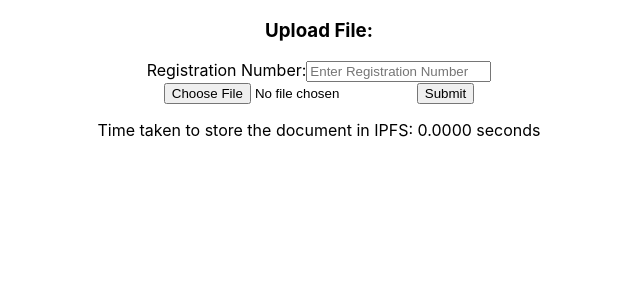
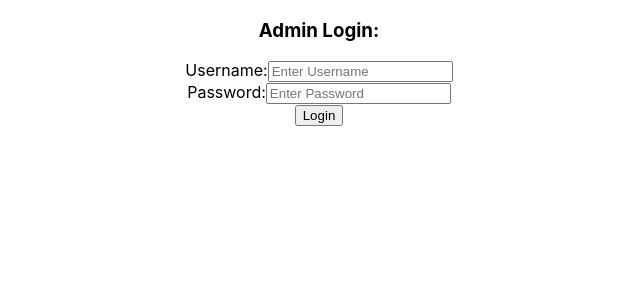
Before and after one commit to rheajacob02/bc_frontend, a React (Create React App) app: page /admin in a window 1280 px wide. Shown: the top 300 px of the page, without its empty margins (321-961 px from the left). Built offline with nearby package versions, Linux system fonts and the light colour scheme; what kubo-rpc-client would draw is missing.

Commit message:
recipient and admin login

```diff
--- a/src/pages/Recipient.js
+++ b/src/pages/Recipient.js
@@ -3,27 +3,49 @@ import axios from "axios";
 
 export const Recipient = () => {
   const [regNumber, setRegNumber] = useState("");
-  const [documents, setDocuments] = useState([]); // To store fetched CIDs of documents
+  const [phoneNumber, setPhoneNumber] = useState(""); // State hook for phone number
+  const [documents, setDocuments] = useState([]);
+  const [message, setMessage] = useState(""); // To show messages to the user
 
   const handleFetchDocuments = async () => {
+    if (!regNumber || !phoneNumber) {
+      setMessage("Please enter both registration number and phone number.");
+      return;
+    }
+
     let start = performance.now();
     try {
       const response = await axios.get(
-        `http://127.0.0.1:3001/getDocumentByRegNumber?regNumber=${regNumber}`
+        `http://127.0.0.1:3001/getDocumentByRegNumber`,
+        {
+          params: {
+            regNumber,
+            phoneNumber,
+          },
+        }
       );
-      setDocuments(response.data.cids);
-      console.log(response.data.cids); // Backend returns an array of CIDs
+      if (response.status === 200 && response.data.cids) {
+        setDocuments(response.data.cids);
+        setMessage("");
+      } else {
+        setMessage("No documents found or access denied.");
+        setDocuments([]);
+      }
       let end = performance.now();
-      console.log("Time taken to fetch fromm ipfs= ", end - start);
+      console.log(
+        "Time taken to fetch from IPFS: ",
+        (end - start).toFixed(4),
+        "ms"
+      );
     } catch (error) {
       console.error("Error fetching documents:", error);
+      setMessage("Error fetching documents. Please try again.");
     }
   };
 
   return (
-    <div className="">
+    <div>
       <h3>Fetch Your Documents:</h3>
-
       <div>
         <label>Registration Number:</label>
         <input
@@ -32,7 +54,17 @@ export const Recipient = () => {
           value={regNumber}
           onChange={(e) => setRegNumber(e.target.value)}
         />
+        <br />
+        <label>Phone Number:</label>
+        <input
+          type="tel"
+          placeholder="Enter Phone Number"
+          value={phoneNumber}
+          onChange={(e) => setPhoneNumber(e.target.value)}
+        />
+        <br />
         <button onClick={handleFetchDocuments}>Fetch Documents</button>
+        {message && <p>{message}</p>} {/* Display message to the user */}
       </div>
 
       {documents.length > 0 && (
@@ -41,10 +73,9 @@ export const Recipient = () => {
           <ul>
             {documents.map((cid, index) => (
               <li key={index}>
-                {/* Link to download the document from IPFS using CID */}
                 <button>
                   <a
-                    href={`http://13.232.187.19:8080/ipfs/${cid}`}
+                    href={`http://65.2.190.0:8080/ipfs/${cid}`}
                     target="_blank"
                     rel="noopener noreferrer"
                   >
--- a/src/pages/RecipientLogin.js
+++ b/src/pages/RecipientLogin.js
@@ -14,8 +14,7 @@ export const RecipientLogin = () => {
         regNumber,
         password,
       });
-      setResponse(res);
-      console.log(res);
+      setResponse(res.data);
     } catch (error) {
       console.error("Error logging in", error);
     }
@@ -41,7 +40,7 @@ export const RecipientLogin = () => {
         <br />
         <button>Submit</button>
       </form>
-      <p>{response}</p>
+      {/* <p>{response}</p> */}
     </div>
   );
 };
--- a/src/pages/admin.js
+++ b/src/pages/admin.js
@@ -3,13 +3,67 @@ import { Buffer } from "buffer";
 import { create } from "kubo-rpc-client";
 import axios from "axios";
 
-const client = create("/ip4/13.232.187.19/tcp/5001");
+const client = create("/ip4/65.2.190.0/tcp/5001");
 
 export const Admin = () => {
   const [buffer, setBuffer] = useState(null);
   const [name, setName] = useState("");
   const [regNumber, setRegNumber] = useState("");
   const [timeTaken, setTimeTaken] = useState(0);
+  const [username, setUsername] = useState("");
+  const [password, setPassword] = useState("");
+  const [isLoggedIn, setIsLoggedIn] = useState(false);
+  const [message, setMessage] = useState("");
+
+  const handleLogin = async (event) => {
+    event.preventDefault();
+    try {
+      const response = await axios.post("http://127.0.0.1:3001/adminLogin", {
+        username,
+        password,
+      });
+
+      if (response.status === 200) {
+        setIsLoggedIn(true);
+        setMessage("Login successful");
+      } else {
+        setMessage("Invalid credentials");
+      }
+    } catch (error) {
+      console.error("Error during login:", error);
+      setMessage("Error during login. Please try again.");
+    }
+  };
+
+  if (!isLoggedIn) {
+    return (
+      <div>
+        <h3>Admin Login:</h3>
+        <form onSubmit={handleLogin}>
+          <label>Username:</label>
+          <input
+            type="text"
+            placeholder="Enter Username"
+            value={username}
+            onChange={(e) => setUsername(e.target.value)}
+            required
+          />
+          <br />
+          <label>Password:</label>
+          <input
+            type="password"
+            placeholder="Enter Password"
+            value={password}
+            onChange={(e) => setPassword(e.target.value)}
+            required
+          />
+          <br />
+          <button type="submit">Login</button>
+        </form>
+        <p>{message}</p>
+      </div>
+    );
+  }
 
   const handleChange = (event) => {
     event.stopPropagation();
```
